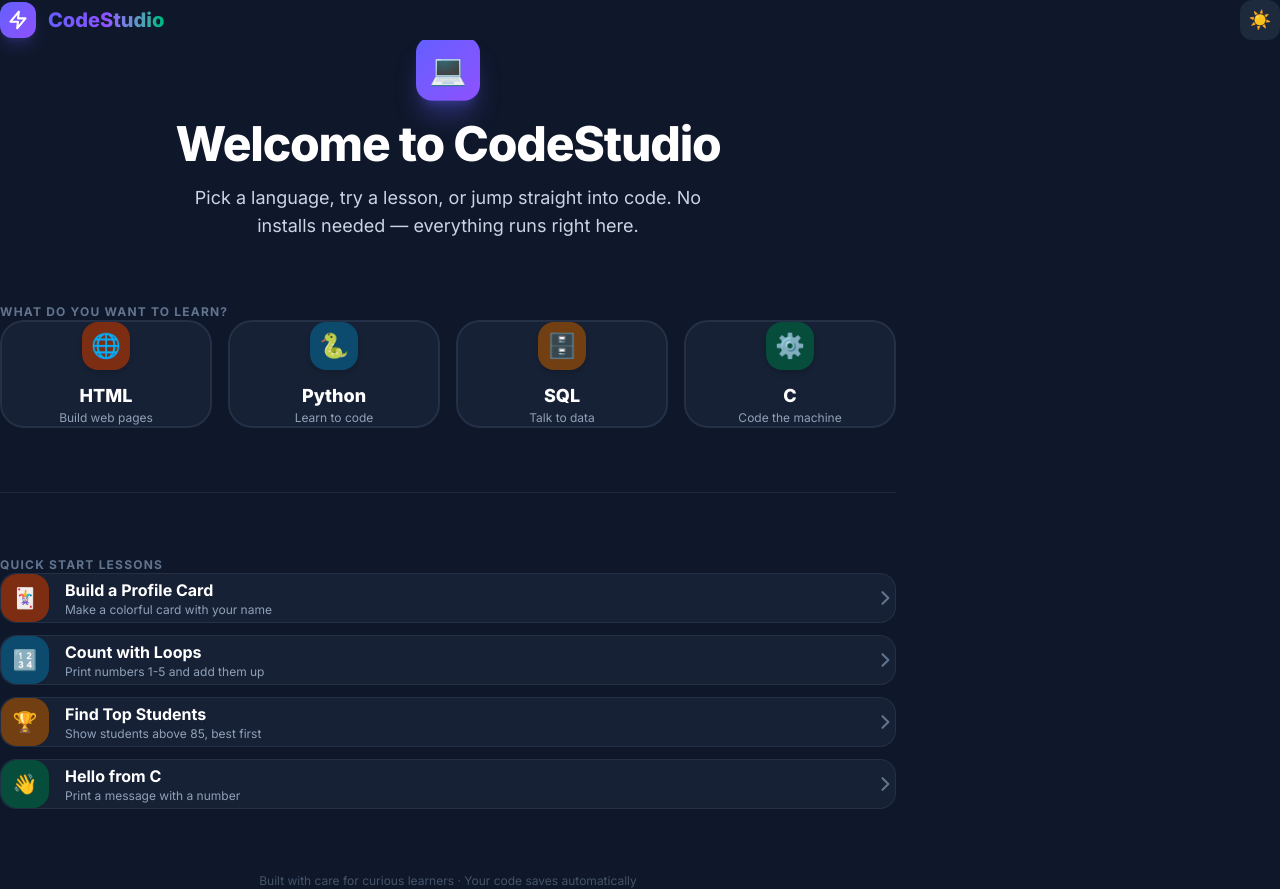
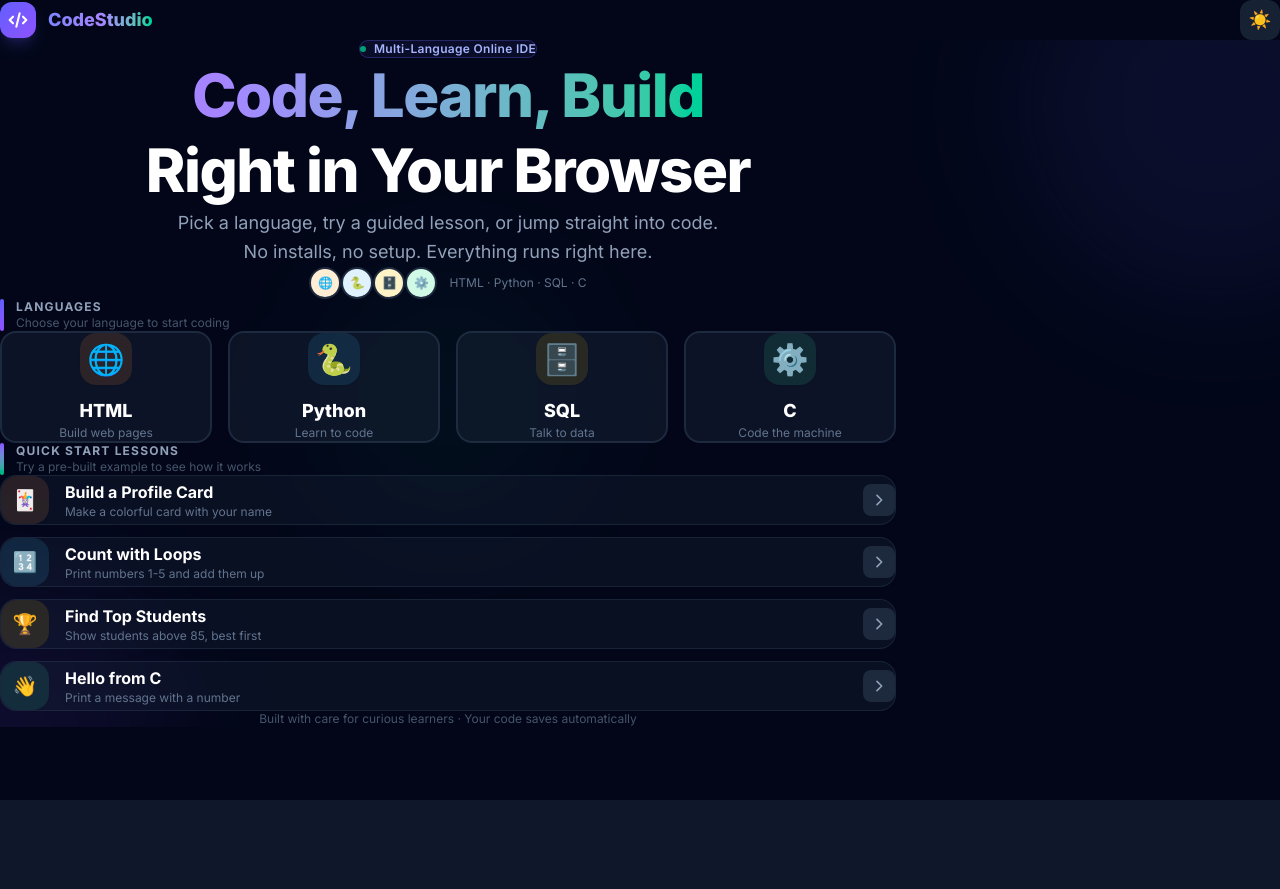
Before and after one commit to siumahameed/code_studio, a React (Vite) app: page / in a window 1280 px wide. After the commit the page ends 800 px from the top, so only its background shows below. Built offline with nearby package versions, Linux system fonts and the light colour scheme.

Commit message:
Fix editor collapsing on desktop: add missing flex container around editor, use absolute inset-0 for reliable sizing

```diff
--- a/src/App.tsx
+++ b/src/App.tsx
@@ -93,18 +93,20 @@ export default function App() {
 
   if (state.showWelcome) {
     return (
-      <div className={`h-screen flex flex-col ${isDark ? 'bg-slate-900' : 'bg-slate-50'}`}>
-        <div className="flex items-center justify-between px-4 sm:px-8 py-4 sm:py-6 flex-shrink-0">
+      <div className={`h-screen flex flex-col ${isDark ? 'bg-slate-950' : 'bg-slate-50'}`}>
+        <div className="flex items-center justify-between px-4 sm:px-8 py-4 sm:py-6 flex-shrink-0 relative z-10">
           <div className="flex items-center gap-3 min-w-0">
-            <div className="w-9 h-9 rounded-xl bg-gradient-to-br from-indigo-500 to-violet-500 flex items-center justify-center text-white text-sm font-bold shadow-lg shadow-indigo-500/20 flex-shrink-0"><svg className="w-5 h-5" fill="none" viewBox="0 0 24 24" stroke="currentColor" strokeWidth={2.5}><path strokeLinecap="round" strokeLinejoin="round" d="M13 2L3 14h9l-1 8 10-12h-9l1-8z" /></svg></div>
-            <span className="font-extrabold text-xl bg-gradient-to-r from-indigo-500 via-violet-500 to-emerald-500 bg-clip-text text-transparent truncate">CodeStudio</span>
+            <div className="w-9 h-9 rounded-xl bg-gradient-to-br from-indigo-500 to-violet-500 flex items-center justify-center shadow-lg shadow-indigo-500/20 flex-shrink-0">
+              <svg className="w-5 h-5 text-white" fill="none" viewBox="0 0 24 24" stroke="currentColor" strokeWidth={2.5}><path strokeLinecap="round" strokeLinejoin="round" d="M10 20l4-16m4 4l4 4-4 4M6 16l-4-4 4-4" /></svg>
+            </div>
+            <span className="font-extrabold text-lg bg-gradient-to-r from-indigo-400 via-violet-400 to-emerald-400 bg-clip-text text-transparent truncate">CodeStudio</span>
           </div>
           <button onClick={() => setTheme(isDark ? 'light' : 'dark')}
-            className={`w-10 h-10 rounded-xl flex items-center justify-center text-lg transition active:scale-90 flex-shrink-0 ${isDark ? 'bg-slate-800 hover:bg-slate-700' : 'bg-white/80 hover:bg-white shadow-sm border border-slate-200/60'}`}>
+            className={`w-10 h-10 rounded-xl flex items-center justify-center text-lg transition-all active:scale-90 flex-shrink-0 ${isDark ? 'bg-slate-800/80 hover:bg-slate-700 backdrop-blur-sm' : 'bg-white/80 hover:bg-white shadow-sm border border-slate-200/60 backdrop-blur-sm'}`}>
             {isDark ? '☀️' : '🌙'}
           </button>
         </div>
-        <div className="flex-1 min-h-0">
+        <div className="flex-1 min-h-0 relative z-10">
           <WelcomePanel />
         </div>
       </div>
@@ -135,7 +137,7 @@ export default function App() {
 
       <div ref={splitContainerRef} id="split-container" className="hidden md:flex flex-1 min-h-0 p-3 gap-0">
         <div style={{ width: `${splitPos}%` }} className="flex flex-col min-h-0 min-w-0 pr-1.5">
-          <div className="flex-1 min-h-0" style={{ minHeight: 0 }}><Editor /></div>
+          <div className="flex flex-col flex-1 min-h-0" style={{ minHeight: 0 }}><Editor /></div>
           <StatusBar />
         </div>
         <div onMouseDown={() => { isDragging.current = true }}
--- a/src/components/panels/Editor.tsx
+++ b/src/components/panels/Editor.tsx
@@ -99,8 +99,8 @@ export default function CodeEditor() {
         ))}
       </div>
 
-      <div key={state.language} className="flex-1 min-h-0 animate-fade-in">
-        <div className="h-full w-full" style={{ minHeight: 0 }}>
+      <div key={state.language} className="flex-1 min-h-0 relative animate-fade-in">
+        <div className="absolute inset-0">
           <Editor key={state.theme} language={currentLang.monacoLanguage} value={state.code}
           theme={state.theme === 'dark' ? MONACO_THEMES.dark : MONACO_THEMES.light}
           onMount={handleMount} onChange={(value) => setCode(value ?? '')}
@@ -114,8 +114,8 @@ export default function CodeEditor() {
             formatOnPaste: true, suggestOnTriggerCharacters: true, quickSuggestions: true,
             folding: true, links: false, fixedOverflowWidgets: true,
           }} />
+        </div>
       </div>
-    </div>
     </div>
   )
 }
--- a/src/components/panels/WelcomePanel.tsx
+++ b/src/components/panels/WelcomePanel.tsx
@@ -5,83 +5,127 @@ export default function WelcomePanel() {
   const { state, setLanguage, loadLesson } = useAppContext()
   const isDark = state.theme === 'dark'
 
-  const delays = ['', 'delay-1', 'delay-2', 'delay-3', 'delay-4']
-
   const languageColors = {
-    html: { light: '#ea580c', dark: '#fb923c', bgLight: '#fff7ed', bgDark: '#7c2d12' },
-    python: { light: '#0284c7', dark: '#38bdf8', bgLight: '#f0f9ff', bgDark: '#0c4a6e' },
-    sql: { light: '#ca8a04', dark: '#eab308', bgLight: '#fefce8', bgDark: '#713f12' },
-    c: { light: '#059669', dark: '#34d399', bgLight: '#ecfdf5', bgDark: '#064e3b' },
+    html: { light: '#ea580c', dark: '#fb923c', glow: 'rgba(251,146,60,0.15)' },
+    python: { light: '#0284c7', dark: '#38bdf8', glow: 'rgba(56,189,248,0.15)' },
+    sql: { light: '#ca8a04', dark: '#eab308', glow: 'rgba(234,179,8,0.15)' },
+    c: { light: '#059669', dark: '#34d399', glow: 'rgba(52,211,153,0.15)' },
   }
 
   return (
-    <div className="flex-1 min-h-0 overflow-y-auto no-scrollbar px-4 sm:px-8 pb-20 md:pb-10">
-      <div className="max-w-4xl w-full mx-auto flex flex-col gap-10 md:gap-16 pt-8 md:pt-16">
+    <div className="flex-1 min-h-0 overflow-y-auto no-scrollbar relative">
+      <div className="absolute inset-0 overflow-hidden pointer-events-none">
+        <div className={`absolute -top-32 -right-32 w-96 h-96 rounded-full ${isDark ? 'bg-indigo-500/8' : 'bg-indigo-400/6'} blur-3xl animate-float`} />
+        <div className={`absolute -bottom-40 -left-40 w-80 h-80 rounded-full ${isDark ? 'bg-violet-500/8' : 'bg-violet-400/6'} blur-3xl animate-float-delayed`} />
+        <div className={`absolute top-1/3 left-1/4 w-64 h-64 rounded-full ${isDark ? 'bg-emerald-500/5' : 'bg-emerald-400/4'} blur-3xl animate-float-slow`} />
+      </div>
 
-        <div className="animate-pop text-center flex flex-col items-center gap-3 md:gap-4">
-          <div className="w-14 h-14 md:w-16 md:h-16 rounded-2xl bg-gradient-to-br from-indigo-500 to-violet-500 flex items-center justify-center text-2xl md:text-3xl shadow-xl shadow-indigo-500/30 animate-bounce-gentle select-none flex-shrink-0">💻</div>
-          <h1 className={`text-2xl sm:text-3xl md:text-5xl font-extrabold tracking-tight ${isDark ? 'text-white' : 'text-slate-900'}`}>
-            Welcome to CodeStudio
+      <div className="relative max-w-4xl mx-auto px-4 sm:px-8 pb-20 md:pb-10 pt-8 md:pt-20">
+
+        <div className="animate-pop text-center flex flex-col items-center">
+          <div className="inline-flex items-center gap-2 px-4 py-1.5 mb-6 rounded-full border text-xs font-semibold tracking-wide"
+            style={{ borderColor: isDark ? 'rgba(99,102,241,0.3)' : 'rgba(99,102,241,0.2)', backgroundColor: isDark ? 'rgba(99,102,241,0.08)' : 'rgba(99,102,241,0.06)', color: isDark ? '#a5b4fc' : '#6366f1' }}>
+            <span className="w-1.5 h-1.5 rounded-full bg-emerald-400 animate-pulse" />
+            Multi-Language Online IDE
+          </div>
+
+          <h1 className="text-3xl sm:text-4xl md:text-6xl font-extrabold tracking-tight leading-tight">
+            <span className="bg-gradient-to-r from-indigo-400 via-violet-400 to-emerald-400 bg-clip-text text-transparent animate-gradient">
+              Code, Learn, Build
+            </span>
+            <br />
+            <span className={isDark ? 'text-white' : 'text-slate-900'}>Right in Your Browser</span>
           </h1>
-          <p className={`text-sm sm:text-base md:text-lg max-w-lg ${isDark ? 'text-slate-300' : 'text-slate-500'}`}>
-            Pick a language, try a lesson, or jump straight into code. No installs needed — everything runs right here.
+
+          <p className={`text-sm sm:text-base md:text-lg max-w-xl mt-5 leading-relaxed ${isDark ? 'text-slate-400' : 'text-slate-500'}`}>
+            Pick a language, try a guided lesson, or jump straight into code.
+            <span className="hidden sm:inline"><br /></span>
+            No installs, no setup. Everything runs right here.
           </p>
+
+          <div className="flex items-center gap-3 mt-3">
+            <div className={`flex -space-x-2 ${isDark ? 'text-slate-500' : 'text-slate-400'}`}>
+              <span className="inline-flex w-8 h-8 rounded-full items-center justify-center text-xs font-bold border-2 border-slate-800 dark:border-slate-900 bg-orange-100 dark:bg-orange-500/20">🌐</span>
+              <span className="inline-flex w-8 h-8 rounded-full items-center justify-center text-xs font-bold border-2 border-slate-800 dark:border-slate-900 bg-sky-100 dark:bg-sky-500/20">🐍</span>
+              <span className="inline-flex w-8 h-8 rounded-full items-center justify-center text-xs font-bold border-2 border-slate-800 dark:border-slate-900 bg-amber-100 dark:bg-amber-500/20">🗄️</span>
+              <span className="inline-flex w-8 h-8 rounded-full items-center justify-center text-xs font-bold border-2 border-slate-800 dark:border-slate-900 bg-emerald-100 dark:bg-emerald-500/20">⚙️</span>
+            </div>
+            <span className={`text-xs ${isDark ? 'text-slate-500' : 'text-slate-400'}`}>HTML · Python · SQL · C</span>
+          </div>
         </div>
 
-        <section className={`animate-pop ${delays[1]}`}>
-          <h2 className={`text-xs font-bold uppercase tracking-widest mb-5 px-1 ${isDark ? 'text-slate-500' : 'text-slate-400'}`}>What do you want to learn?</h2>
+        <div className="mt-16 md:mt-24">
+          <div className="flex items-center gap-3 mb-6">
+            <div className={`h-8 w-1 rounded-full bg-gradient-to-b from-indigo-500 to-violet-500`} />
+            <div>
+              <h2 className={`text-xs font-bold uppercase tracking-widest ${isDark ? 'text-slate-400' : 'text-slate-500'}`}>Languages</h2>
+              <p className={`text-xs mt-0.5 ${isDark ? 'text-slate-600' : 'text-slate-400'}`}>Choose your language to start coding</p>
+            </div>
+          </div>
           <div className="grid grid-cols-2 gap-3 md:gap-4 md:grid-cols-4">
             {LANGUAGES.map((lang, i) => {
               const colors = languageColors[lang.id as keyof typeof languageColors]
               const accent = isDark ? colors.dark : colors.light
-              const bgColor = isDark ? colors.bgDark : colors.bgLight
               return (
                 <button key={lang.id} onClick={() => setLanguage(lang.id)}
-                  className={`${delays[Math.min(i + 1, 4)]} relative group flex flex-col items-center gap-3 p-4 md:p-5 rounded-2xl md:rounded-3xl border-2 text-center transition-all active:scale-[0.97] ${isDark
-                    ? `bg-slate-800/60 border-slate-700/50 hover:border-indigo-500/50`
-                    : `bg-white border-slate-200/80 hover:border-indigo-200 hover:shadow-lg shadow-sm`}`}>
-                  <div className={`w-10 h-10 md:w-12 md:h-12 rounded-xl md:rounded-2xl flex items-center justify-center text-xl md:text-2xl shadow-md group-hover:scale-110 transition-transform flex-shrink-0`} style={{ background: bgColor }}>
+                  className={`animate-pop group relative flex flex-col items-center gap-3 p-5 md:p-6 rounded-2xl border-2 text-center transition-all duration-300 active:scale-[0.97] ${isDark
+                    ? 'bg-slate-800/40 border-slate-700/50 hover:border-indigo-500/40'
+                    : 'bg-white/70 border-slate-200/80 hover:border-indigo-300'}`}
+                  style={{ animationDelay: `${i * 0.08}s` }}>
+                  <div className={`w-11 h-11 md:w-13 md:h-13 rounded-xl md:rounded-2xl flex items-center justify-center text-2xl md:text-3xl shadow-sm group-hover:scale-110 transition-all duration-300`}
+                    style={{ background: isDark ? `${accent}20` : `${accent}15` }}>
                     {lang.icon}
                   </div>
                   <div className="min-w-0 w-full">
                     <div className={`font-extrabold text-base md:text-lg ${isDark ? 'text-white' : 'text-slate-900'}`}>{lang.label}</div>
-                    <div className={`text-xs mt-0.5 ${isDark ? 'text-slate-400' : 'text-slate-500'}`}>{lang.tagline}</div>
+                    <div className={`text-xs mt-0.5 ${isDark ? 'text-slate-500' : 'text-slate-400'}`}>{lang.tagline}</div>
                   </div>
-                  <div className="absolute inset-0 rounded-2xl md:rounded-3xl opacity-0 group-hover:opacity-100 transition-opacity pointer-events-none" style={{ background: `linear-gradient(135deg, ${accent}15, ${accent}05)` }} />
+                  <div className="absolute inset-0 rounded-2xl opacity-0 group-hover:opacity-100 transition-opacity duration-300 pointer-events-none"
+                    style={{ boxShadow: `inset 0 0 0 2px ${accent}40`, background: `linear-gradient(135deg, ${accent}08, transparent)` }} />
                 </button>
               )
             })}
           </div>
-        </section>
+        </div>
 
-        <div className={`w-full h-px ${isDark ? 'bg-slate-800' : 'bg-slate-200'}`} />
-
-        <section className={`animate-pop ${delays[2]}`}>
-          <h2 className={`text-xs font-bold uppercase tracking-widest mb-5 px-1 ${isDark ? 'text-slate-500' : 'text-slate-400'}`}>Quick start lessons</h2>
+        <div className="mt-14 md:mt-20">
+          <div className="flex items-center gap-3 mb-6">
+            <div className={`h-8 w-1 rounded-full bg-gradient-to-b from-violet-500 to-emerald-500`} />
+            <div>
+              <h2 className={`text-xs font-bold uppercase tracking-widest ${isDark ? 'text-slate-400' : 'text-slate-500'}`}>Quick Start Lessons</h2>
+              <p className={`text-xs mt-0.5 ${isDark ? 'text-slate-600' : 'text-slate-400'}`}>Try a pre-built example to see how it works</p>
+            </div>
+          </div>
           <div className="flex flex-col gap-3">
             {LESSONS.map((lesson, i) => {
               const colors = languageColors[lesson.language as keyof typeof languageColors]
-              const bgColor = isDark ? colors.bgDark : colors.bgLight
+              const accent = isDark ? colors.dark : colors.light
               return (
                 <button key={lesson.id} onClick={() => loadLesson(lesson.language, lesson.code)}
-                  className={`${delays[Math.min(i + 1, 4)]} flex items-center gap-3 md:gap-4 p-3 md:p-4 rounded-xl md:rounded-2xl border text-left transition-all active:scale-[0.98] group ${isDark
-                    ? 'bg-slate-800/60 border-slate-700/50 hover:border-indigo-500/50'
-                    : 'bg-white border-slate-200/80 hover:border-indigo-200 hover:shadow-md shadow-sm'}`}>
-                  <div className={`w-10 h-10 md:w-12 md:h-12 rounded-xl md:rounded-2xl flex items-center justify-center text-base md:text-xl flex-shrink-0 shadow-sm group-hover:scale-110 transition-transform`} style={{ background: bgColor }}>
+                  className={`animate-pop group flex items-center gap-3 md:gap-4 p-3 md:p-4 rounded-xl md:rounded-2xl border text-left transition-all duration-200 active:scale-[0.98] ${isDark
+                    ? 'bg-slate-800/30 border-slate-700/40 hover:bg-slate-800/60 hover:border-indigo-500/40'
+                    : 'bg-white/50 border-slate-200/70 hover:bg-white hover:border-indigo-300 hover:shadow-md'}`}
+                  style={{ animationDelay: `${i * 0.08}s` }}>
+                  <div className={`w-10 h-10 md:w-12 md:h-12 rounded-xl md:rounded-2xl flex items-center justify-center text-base md:text-xl flex-shrink-0 shadow-sm group-hover:scale-110 transition-all duration-200`}
+                    style={{ background: isDark ? `${accent}20` : `${accent}12` }}>
                     {lesson.icon}
                   </div>
                   <div className="flex-1 min-w-0">
                     <div className={`font-bold text-sm md:text-base ${isDark ? 'text-white' : 'text-slate-900'}`}>{lesson.title}</div>
-                    <div className={`text-xs mt-0.5 ${isDark ? 'text-slate-400' : 'text-slate-500'}`}>{lesson.description}</div>
+                    <div className={`text-xs mt-0.5 ${isDark ? 'text-slate-500' : 'text-slate-400'}`}>{lesson.description}</div>
                   </div>
-                  <svg className={`w-4 h-4 md:w-5 md:h-5 flex-shrink-0 transition-transform group-hover:translate-x-1 ${isDark ? 'text-slate-500' : 'text-slate-300'}`} fill="none" viewBox="0 0 24 24" stroke="currentColor" strokeWidth={2.5}><path strokeLinecap="round" strokeLinejoin="round" d="M9 5l7 7-7 7" /></svg>
+                  <div className={`w-8 h-8 rounded-lg flex items-center justify-center transition-all duration-200 group-hover:translate-x-0.5 ${isDark ? 'bg-slate-700/50 text-slate-400 group-hover:bg-indigo-500/20 group-hover:text-indigo-400' : 'bg-slate-100 text-slate-400 group-hover:bg-indigo-100 group-hover:text-indigo-500'}`}>
+                    <svg className="w-4 h-4" fill="none" viewBox="0 0 24 24" stroke="currentColor" strokeWidth={2.5}><path strokeLinecap="round" strokeLinejoin="round" d="M9 5l7 7-7 7" /></svg>
+                  </div>
                 </button>
               )
             })}
           </div>
-        </section>
+        </div>
 
-        <div className={`text-center text-xs pb-2 ${isDark ? 'text-slate-600' : 'text-slate-400'}`}>Built with care for curious learners · Your code saves automatically</div>
+        <div className={`mt-14 md:mt-20 text-center text-xs pb-2 ${isDark ? 'text-slate-600' : 'text-slate-400'}`}>
+          Built with care for curious learners · Your code saves automatically
+        </div>
       </div>
     </div>
   )
--- a/src/index.css
+++ b/src/index.css
@@ -211,6 +211,22 @@ html.dark body {
 }
 .animate-bounce-gentle { animation: bounce-gentle 2s ease-in-out infinite; }
 
+@keyframes float {
+  0%, 100% { transform: translateY(0) rotate(0deg); }
+  33% { transform: translateY(-10px) rotate(1deg); }
+  66% { transform: translateY(5px) rotate(-1deg); }
+}
+.animate-float { animation: float 6s ease-in-out infinite; }
+.animate-float-delayed { animation: float 6s ease-in-out 2s infinite; }
+.animate-float-slow { animation: float 8s ease-in-out 1s infinite; }
+
+@keyframes gradient-shift {
+  0% { background-position: 0% 50%; }
+  50% { background-position: 100% 50%; }
+  100% { background-position: 0% 50%; }
+}
+.animate-gradient { background-size: 200% auto; animation: gradient-shift 4s ease infinite; }
+
 @keyframes scale-in {
   from { transform: scale(0.95); opacity: 0; }
   to { transform: scale(1); opacity: 1; }
```
Also changed, not shown: public/tcc/tcc.js, public/tcc/tcc.min.js.
